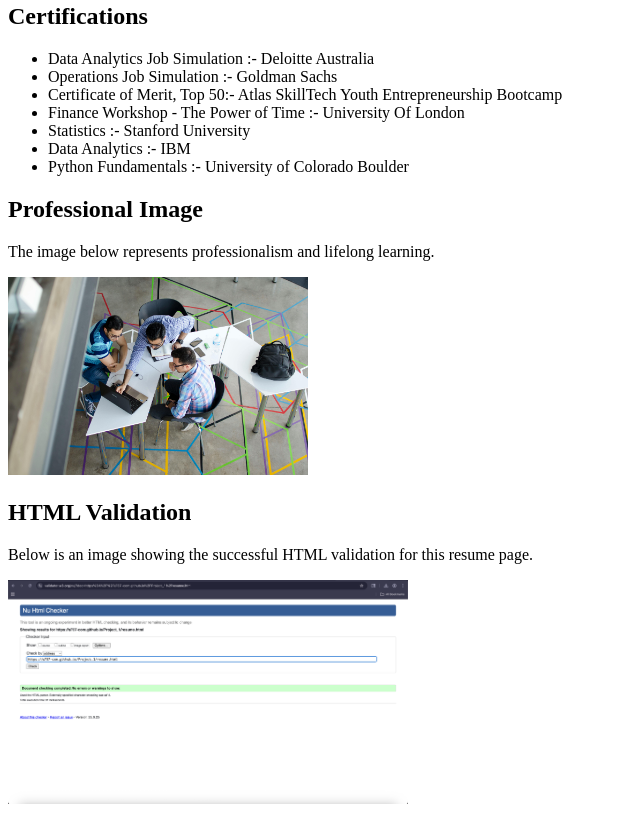
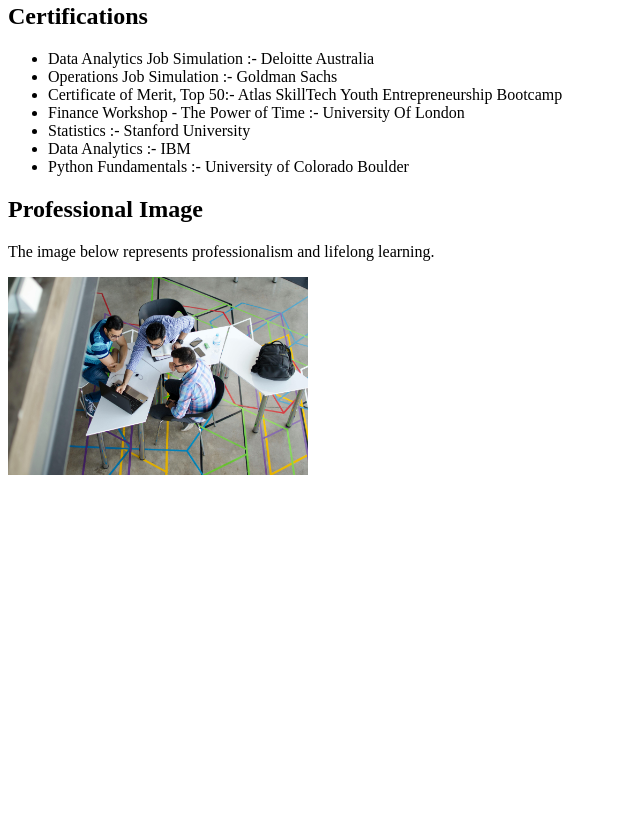
Before and after one commit to A737-com/Project_1, a plain HTML site: page resume.html in a window 1280 px wide. Shown: the part 686-1502 px from the top of the page, without its empty margins (0-640 px from the left). After the commit the page ends 1173 px from the top, so only its background shows below. Drawn offline with Linux system fonts and the light colour scheme.

Commit message:
index.html

```diff
--- a/resume.html
+++ b/resume.html
@@ -57,9 +57,5 @@
     <h2>Professional Image</h2>
     <p>The image below represents professionalism and lifelong learning.</p>
     <img src="images/pexels-visual-tag-mx-1321732-2566581.jpg" alt="Professional image symbolizing career growth" width="300">
-
-    <h2>HTML Validation</h2>
-    <p>Below is an image showing the successful HTML validation for this resume page.</p>
-    <img src="images/Screenshot 2025-10-05 at 4.44.20 PM.png" alt="HTML validation for resume.html" width="400">
   </body>
 </html>
```
Also changed, not shown: index.html (+0 -4 lines), page3.html (+0 -4 lines).
